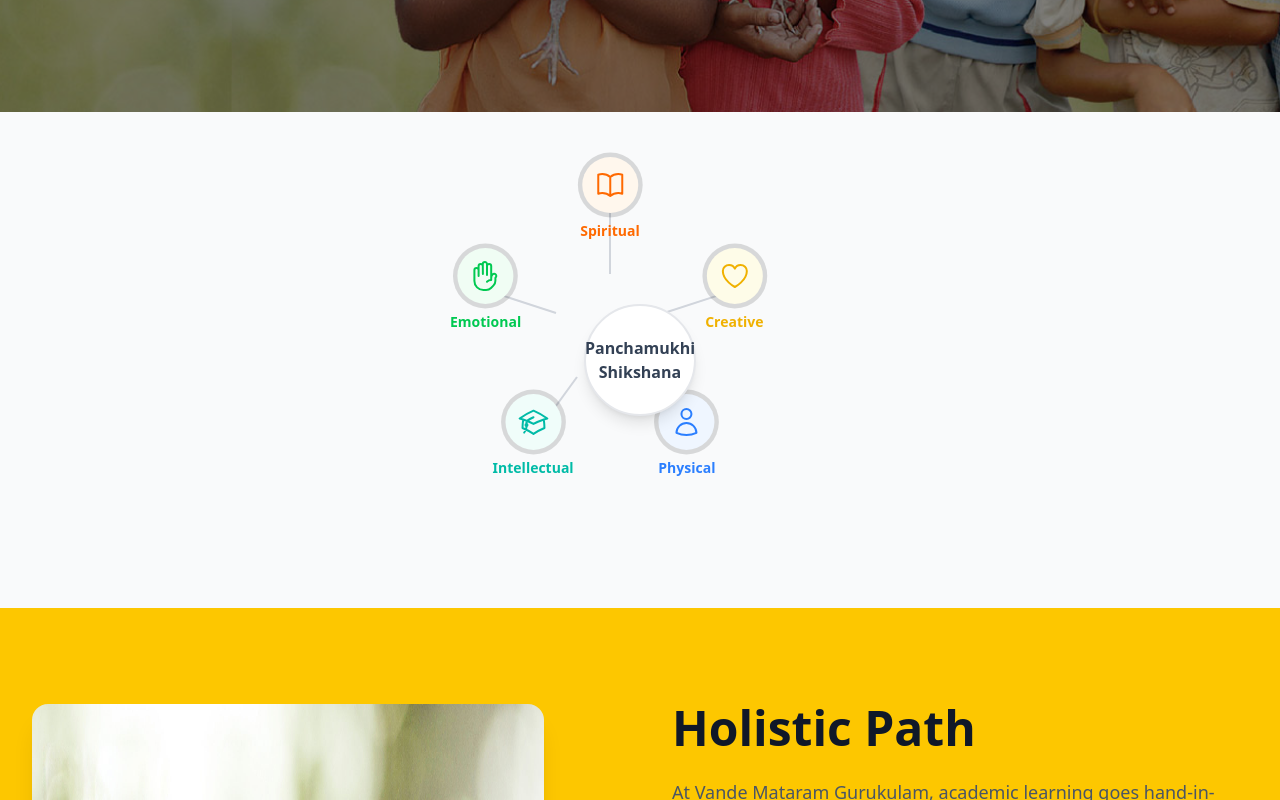
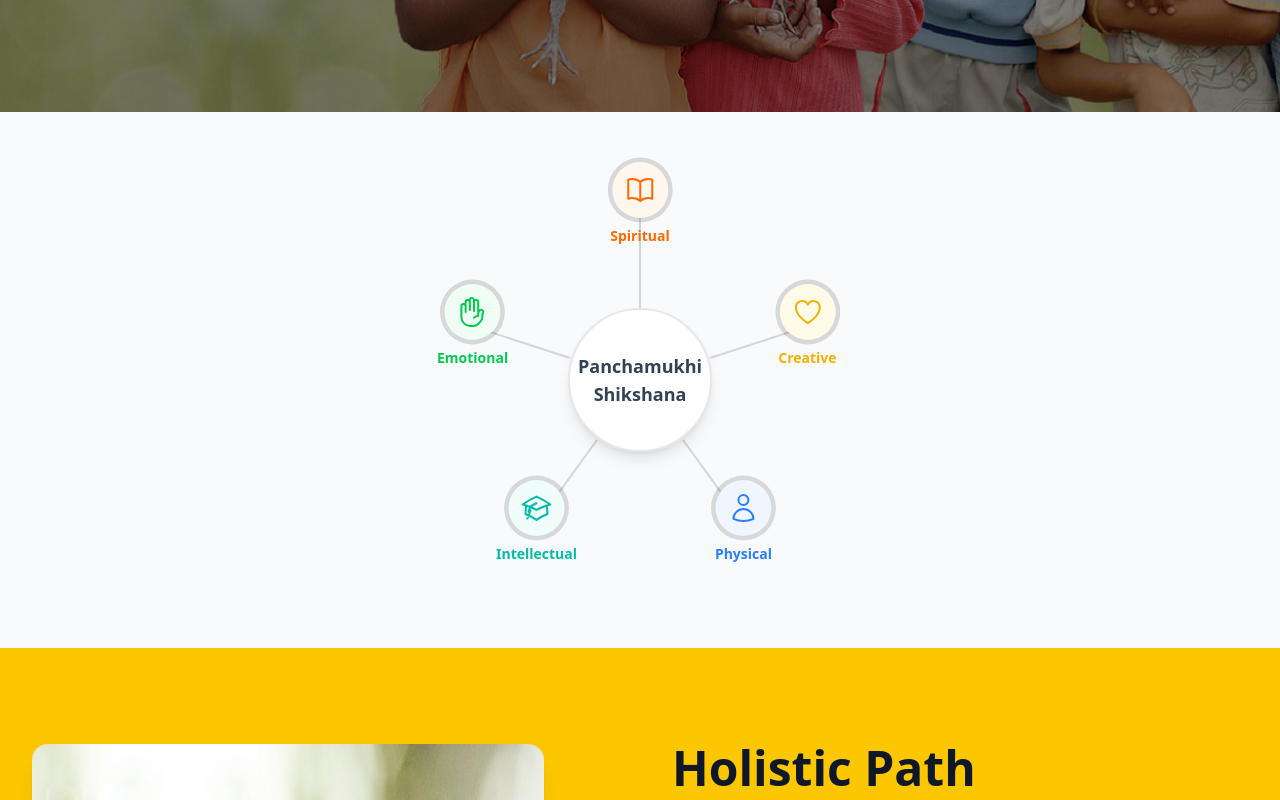
Before and after one commit to sanju1619/Vande-Matharam-, a React (Vite) app: page /model in a window 1280 px wide. Shown: the part 688-1488 px from the top of the page. Built offline with nearby package versions, Linux system fonts and the light colour scheme.

Commit message:
panchamuki_updated_second_time

```diff
--- a/src/Pages/OurModel/PanchamukhiSection.jsx
+++ b/src/Pages/OurModel/PanchamukhiSection.jsx
@@ -73,40 +73,41 @@ function getCirclePosition(idx, total, radius, centerX, centerY) {
 
 export default function PanchamukhiSection() {
   const containerRef = useRef(null);
-  const [size, setSize] = useState(300); // smaller default for mobile
+  const [size, setSize] = useState(360); // default mobile size
 
   useEffect(() => {
     if (!containerRef.current) return;
     const observer = new ResizeObserver((entries) => {
       const rect = entries[0].contentRect;
-      // ✅ reduce max size so it fits inside navbar width
-      setSize(Math.min(rect.width, 340));
+      // lock within max-w to preserve circle shape
+      const newSize = Math.min(rect.width, 440);
+      setSize(newSize);
     });
     observer.observe(containerRef.current);
     return () => observer.disconnect();
   }, []);
 
   const center = size / 2;
-  const radius = size / 2.6; // ✅ slightly smaller radius
+  const radius = size / 2.5;
   const innerCircleRadius = size / 6;
 
   return (
     <>
       <style>{styles}</style>
       <section className="bg-gray-50 py-12 font-sans">
-        <div className="container mx-auto px-4 flex justify-center">
+        <div className="flex justify-center">
           <div
             ref={containerRef}
-            className="relative w-full aspect-square max-w-[340px] sm:max-w-[400px]" // ✅ tighter for mobile
+            className="relative w-full aspect-square max-w-[300px] md:max-w-[440px]"
           >
-            {/* Center Circle */}
+            {/* Center Circle (always perfectly centered) */}
             <div
               className="absolute left-1/2 top-1/2 -translate-x-1/2 -translate-y-1/2
-                w-20 h-20 md:w-28 md:h-28 bg-white rounded-full shadow-lg flex flex-col
+                w-28 h-28 md:w-36 md:h-36 bg-white rounded-full shadow-lg flex flex-col
                 items-center justify-center border-2 border-gray-200 text-center z-20"
             >
-              <span className="font-bold text-xs md:text-base">Panchamukhi</span>
-              <span className="font-bold text-xs md:text-base">Shikshana</span>
+              <span className="font-bold text-sm md:text-lg">Panchamukhi</span>
+              <span className="font-bold text-sm md:text-lg">Shikshana</span>
             </div>
 
             {panchamukhiData.map((item, idx) => {
@@ -119,8 +120,8 @@ export default function PanchamukhiSection() {
                 center
               );
 
-              const descX = center + (radius + 40) * Math.cos(angle); // ✅ tighter offset
-              const descY = center + (radius + 40) * Math.sin(angle);
+              const descX = center + (radius + 50) * Math.cos(angle);
+              const descY = center + (radius + 50) * Math.sin(angle);
 
               const lineStartX = center + innerCircleRadius * Math.cos(angle);
               const lineStartY = center + innerCircleRadius * Math.sin(angle);
@@ -152,20 +153,20 @@ export default function PanchamukhiSection() {
                     }}
                   >
                     <div
-                      className={`w-10 h-10 md:w-14 md:h-14 rounded-full flex items-center justify-center shadow-md transition duration-500 ${item.bg} ${item.border}`}
+                      className={`w-12 h-12 md:w-14 md:h-14 rounded-full flex items-center justify-center shadow-md transition duration-500 ${item.bg} ${item.border}`}
                       style={{ animation: "pulse-border 2s infinite" }}
                     >
                       {item.icon}
                     </div>
                     <span
-                      className={`mt-1 md:mt-2 font-semibold text-[10px] md:text-sm ${item.text}`}
+                      className={`mt-1 md:mt-2 font-semibold text-xs md:text-sm ${item.text}`}
                     >
                       {item.title}
                     </span>
 
                     {/* Description (hover) */}
                     <div
-                      className="absolute bg-white shadow-md rounded-lg p-2 md:p-3 w-24 md:w-36 text-[9px] md:text-sm
+                      className="absolute bg-white shadow-md rounded-lg p-2 md:p-3 w-28 md:w-40 text-xs md:text-sm
                         opacity-0 scale-90 transition-all duration-500 group-hover:opacity-100 group-hover:scale-100"
                       style={{
                         left: descX - x,
```
